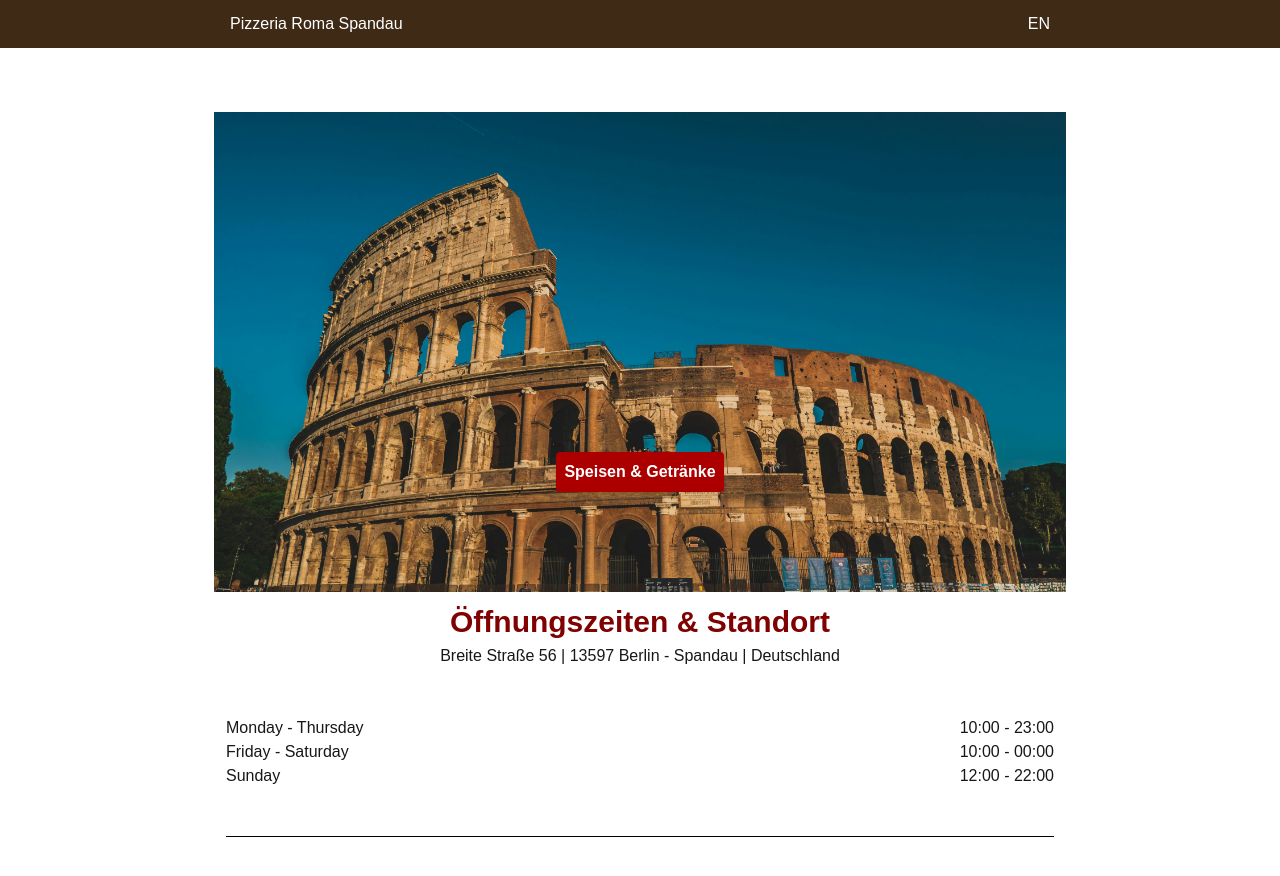
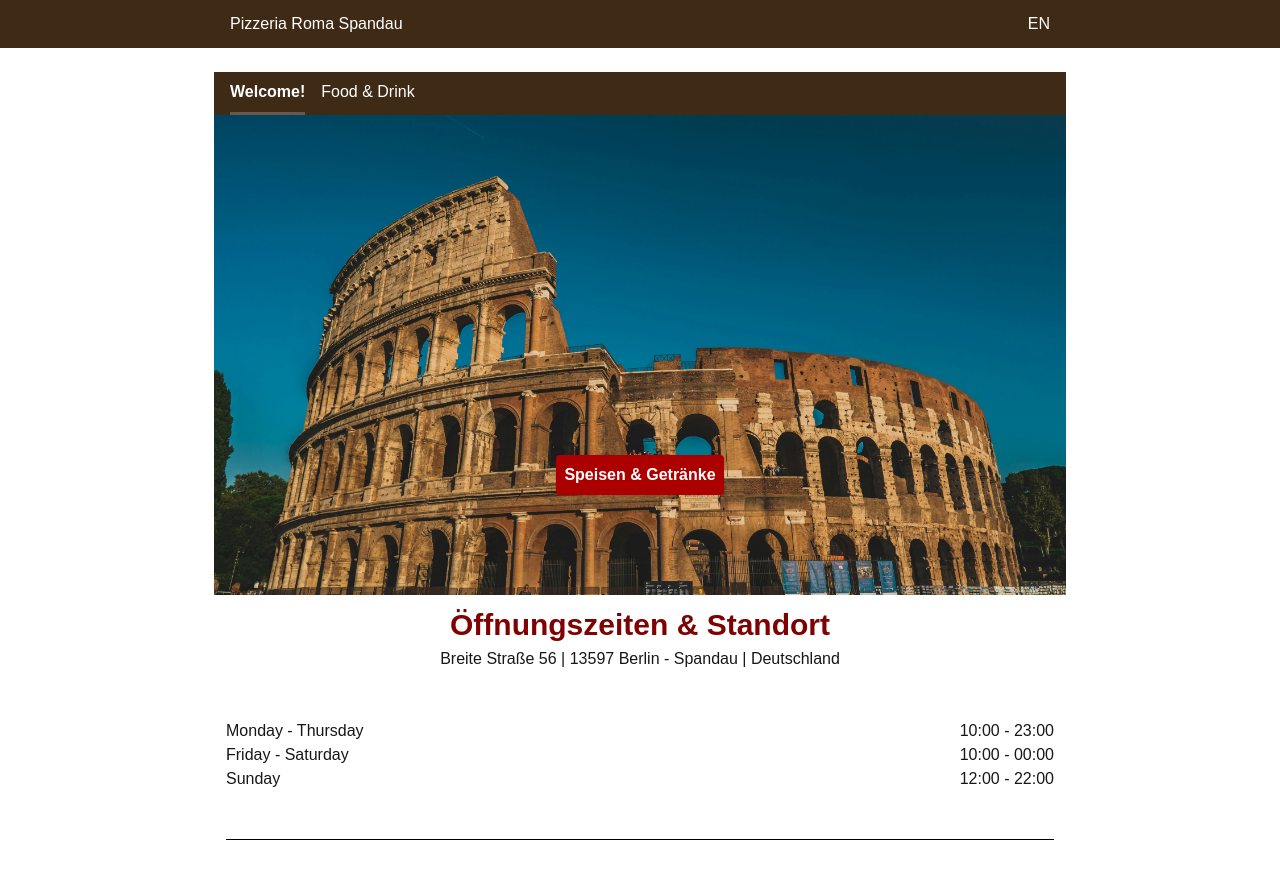
Before and after one commit to tulsidaskhatri/pizzeria-roma-spandau-website, a Next.js app: page / in a window 1280 px wide. Shown: the top 876 px of the page. Built offline with nearby package versions, Linux system fonts and the light colour scheme; grey boxes are pictures that could not be loaded.

Commit message:
add active link

```diff
--- a/src/components/navigation.js
+++ b/src/components/navigation.js
@@ -1,16 +1,33 @@
+"use client";
 import Link from "next/link";
+import { usePathname } from "next/navigation";
 
-export const Navigation = () => (
-  <nav className="bg-primary container px-4 py-2 text-white">
+export const Navigation = () => {
+  return (
+    <nav className="bg-primary-1 container px-4 text-white">
       <ul className="flex list-none gap-4">
         <NavItem href="/">Welcome!</NavItem>
         <NavItem href="/speisekarte">Food & Drink</NavItem>
       </ul>
     </nav>
   );
+};
 
-const NavItem = ({ children, href }) => (
+const NavItem = ({ children, href }) => {
+  const pathname = usePathname();
+  const isActivePage = href === pathname;
+  return (
     <li>
-    <Link href={href}>{children}</Link>
+      <Link
+        href={href}
+        className={
+          "block py-2" + (isActivePage ? " font-bold" : " hover:text-gray-200")
+        }
+      >
+        {children}
+      </Link>
+
+      {isActivePage ? <hr className="border-primary-2 border-b-2" /> : null}
     </li>
   );
+};
```
Lines whose indentation alone changed are shown as unchanged.
